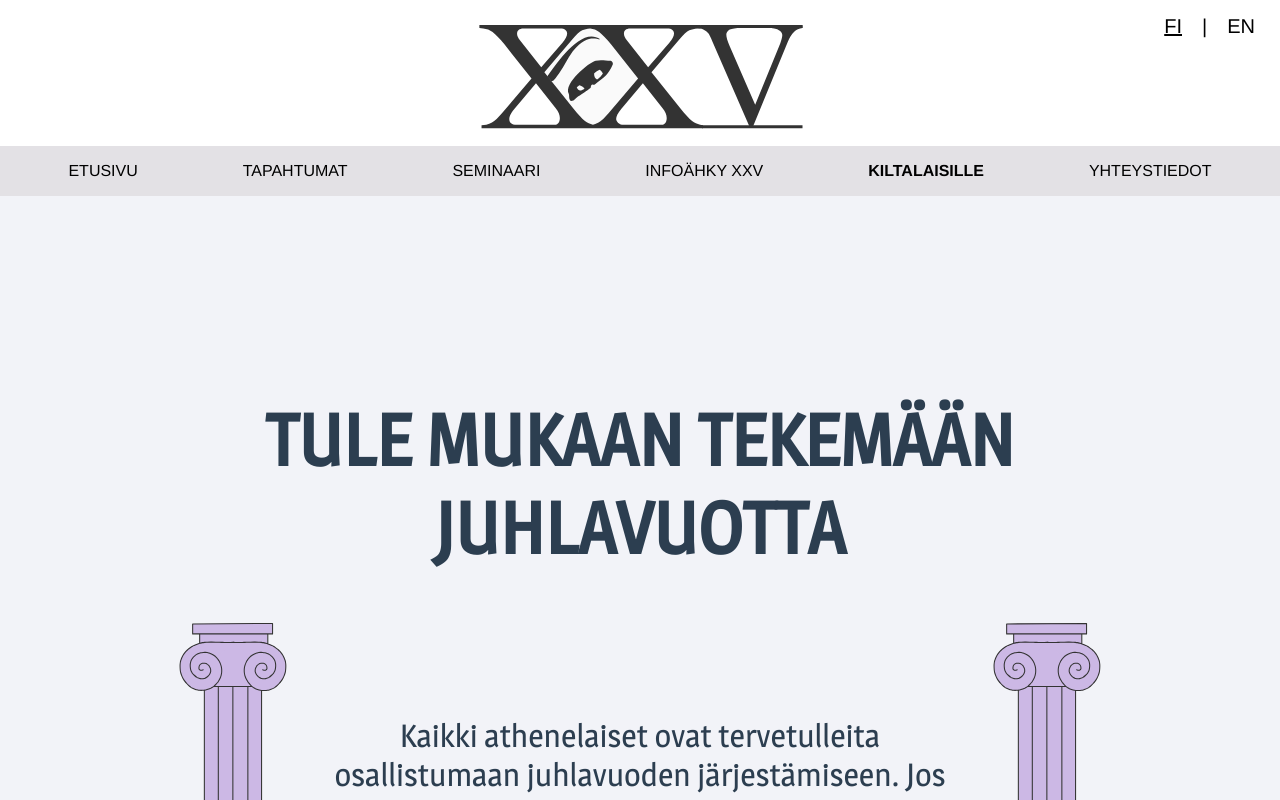
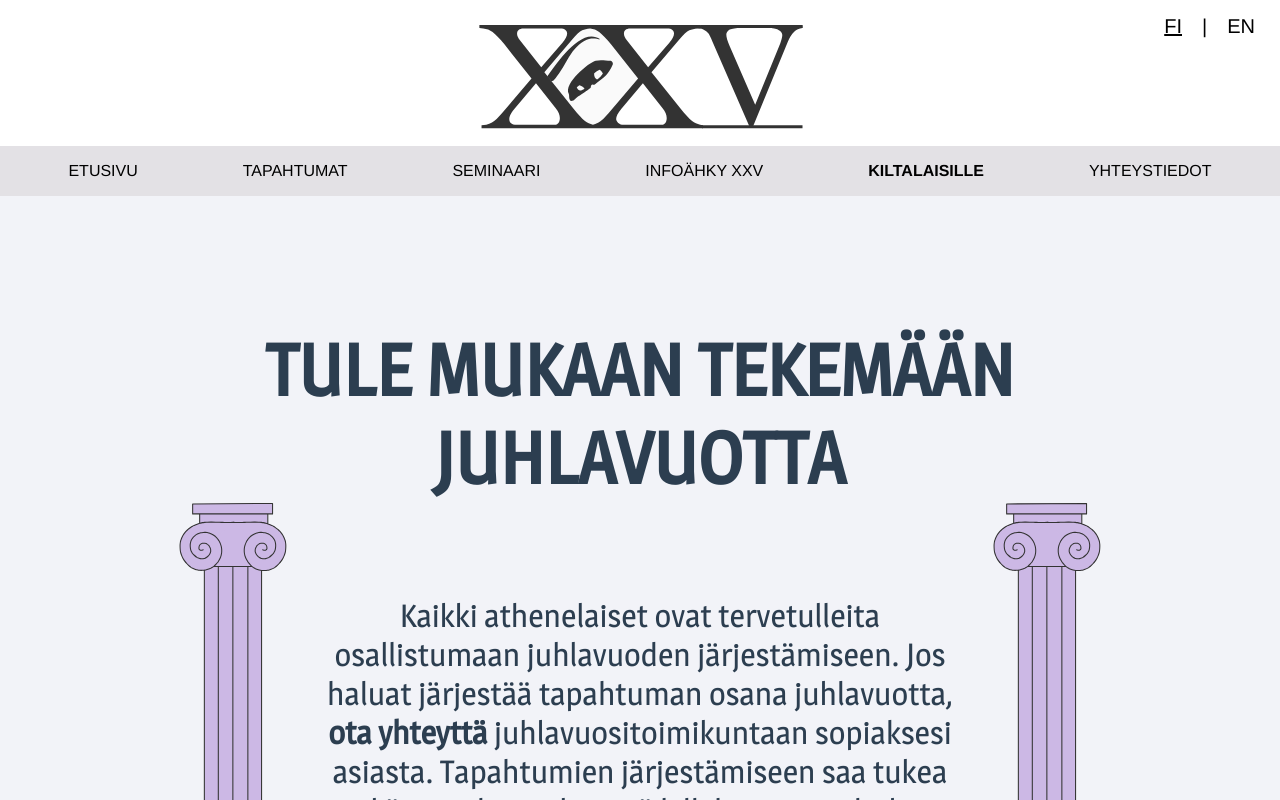
Before and after one commit to jviitamo/juhlavuosisivut, a Vue app in the folder app/: page /guild in a window 1280 px wide. Shown: the top 800 px of the page. Built offline with nearby package versions, Linux system fonts and the light colour scheme.

Commit message:
remove padding

```diff
--- a/app/src/components/ForGuild/ForGuild.vue
+++ b/app/src/components/ForGuild/ForGuild.vue
@@ -28,7 +28,7 @@
 .main-body-container-for-guild {
   width: 80%;
   margin: 100px auto;
-  padding: 50px 0;
+  padding: 30px 0;
 }
 
 .for-guild-header {
@@ -43,7 +43,7 @@
   font-size: 4.5rem;
   font-weight: bold;
   max-width: 90%;
-  margin: 50px auto;
+  margin: auto;
 }
 
 .header-container > img {
```
